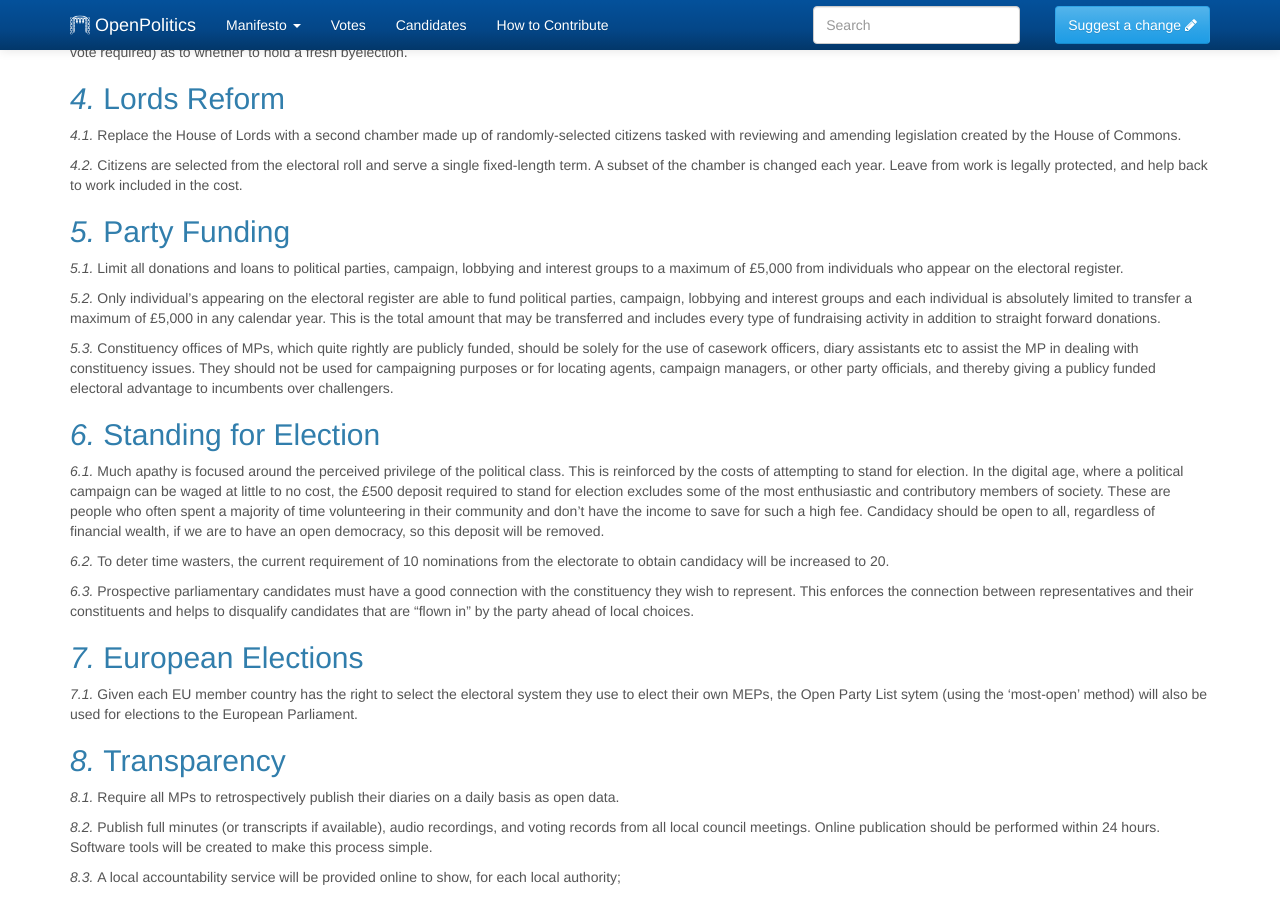
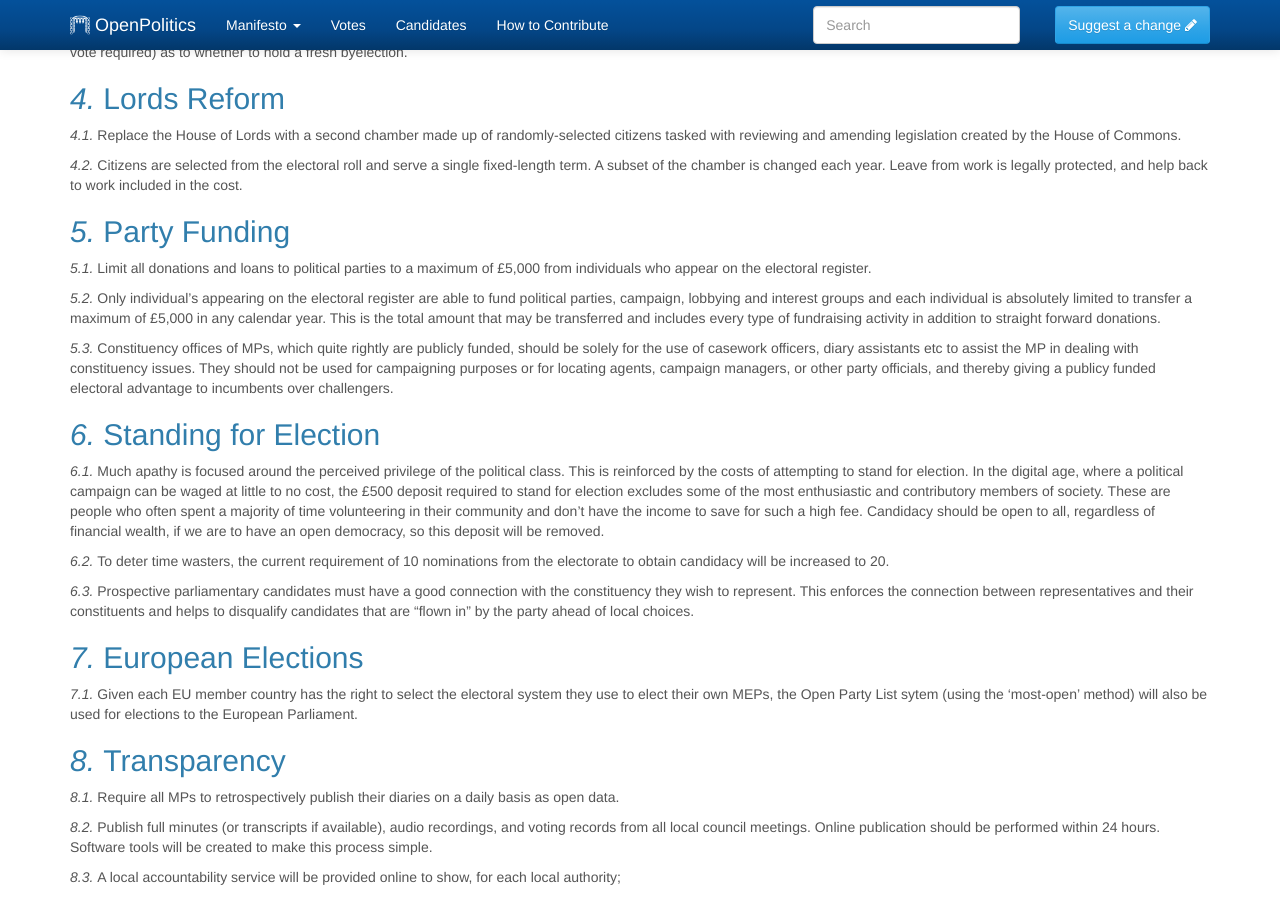
Before and after one commit to openpolitics/manifesto, a Jekyll site: the page built from manifesto/democracy.md, in a window 1280 px wide and 900 px high, scrolled down 667 px. Built offline with Jekyll 4.4.1, drawn with Linux system fonts in a browser that asks for light colours.

```diff
--- a/manifesto/democracy.md
+++ b/manifesto/democracy.md
@@ -39,7 +39,7 @@ Citizens are selected from the electoral roll and serve a single fixed-length te
 
 ## Party Funding
 
-Limit all donations and loans to political parties, campaign, lobbying and interest groups to a maximum of £5,000 from individuals who appear on the electoral register.
+Limit all donations and loans to political parties to a maximum of £5,000 from individuals who appear on the electoral register.
 
 Only individual's appearing on the electoral register are able to fund political parties, campaign, lobbying and interest groups and each individual is absolutely limited to transfer a maximum of £5,000 in any calendar year.  This is the total amount that may be transferred and includes every type of fundraising activity in addition to straight forward donations.
 
```
